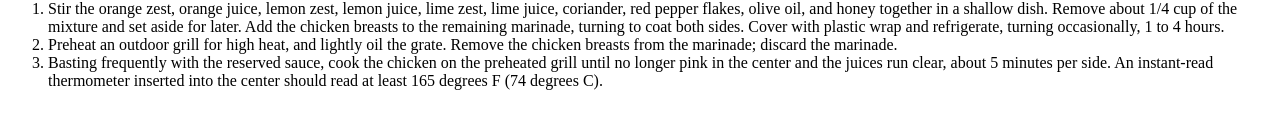
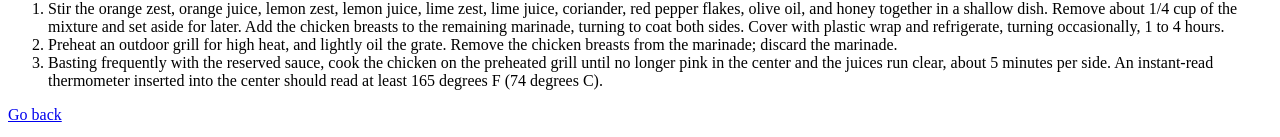
Before and after one commit to Diaa-E/odin-recipes, a plain HTML site: page recipes/san-diego-grilled-chicken.html in a window 1280 px wide. Shown: the part 1382-1519 px from the top of the page. Before the commit the page ends 1488 px from the top, so only its background shows below. Drawn offline with Linux system fonts and the light colour scheme.

Commit message:
Add back button

```diff
--- a/recipes/san-diego-grilled-chicken.html
+++ b/recipes/san-diego-grilled-chicken.html
@@ -56,5 +56,7 @@
              the center should read at least 165 degrees F (74 degrees C).
         </li>
     </ol>
+
+    <p><a href="../index.html">Go back</a></p>
 </body>
 </html>
```
Also changed, not shown: images/firecracker-grilled-alaska-salmon.webp (added).
